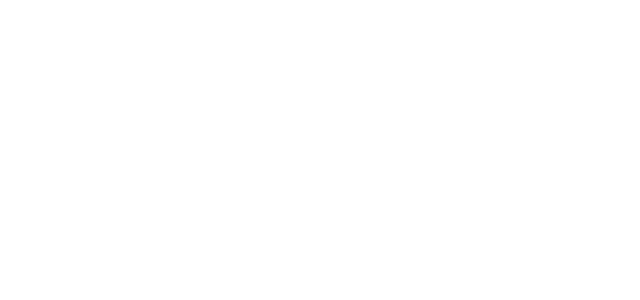
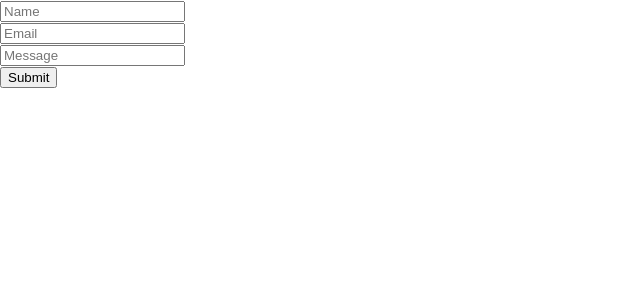
Before and after one commit to mariehposa/portfolio, a React (Create React App) app in the folder client/: page / in a window 1280 px wide. Shown: the top 300 px of the page, without its empty margins (0-640 px from the left). Built offline with nearby package versions, Linux system fonts and the light colour scheme.

Commit message:
render contact on app

```diff
--- a/client/src/App.js
+++ b/client/src/App.js
@@ -1,9 +1,10 @@
 import React from 'react';
+import Contact from './components/contact/contact'
 
 function App() {
   return (
     <div>
-
+      <Contact />
     </div>
   );
 }
--- a/client/src/components/contact/contact.js
+++ b/client/src/components/contact/contact.js
@@ -1,5 +1,6 @@
 import React from 'react';
-import { Formik, Form, ErrorMessage, Field, validateYupSchema } from 'formik';
+import { Formik, Form, ErrorMessage, Field } from 'formik';
+import * as yup from 'yup';
 import axios from 'axios';
 
 const contactUrl = `https://mariam-portfolio-backend.herokuapp.com/api/contact`
@@ -34,7 +35,7 @@ export default function Contact () {
 
     return (
         <div>
-            <ContactForm />
+            <ContactForm  onSubmitButton={onSubmitButton}/>
         </div>
     );
 }
@@ -57,19 +58,19 @@ const validateValue = (formValue) => {
 
 const validation = yup.object().shape({
     name: yup.string().required('input correct name!'),
-    email: yup.email().required('input correct email!'),
+    email: yup.string().required('input correct email!'),
     message: yup.string().required('message should be in letters!')
 })
 
-function ContactForm () {
+function ContactForm ({onSubmitButton}) {
     return (
         <div>
             <Formik
+                initialValues={initialValue}
+                validate={validateValue}
+                validationSchema={validation}
+                onsubmit={onSubmitButton}
                 render={props => {
-                    initialValues={initialValue}
-                    validate={validateValue}
-                    validationSchema={validation}
-                    onsubmit={onSubmitButton}
                     return (
                         <Form>
                             <Field name="name" type="text" placeholder="Name" />
```
